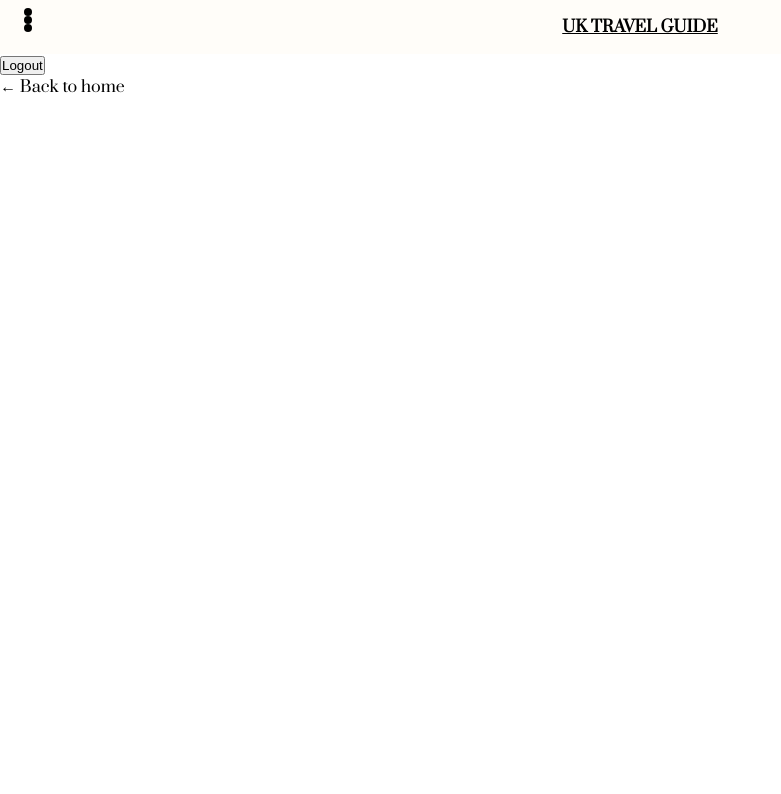
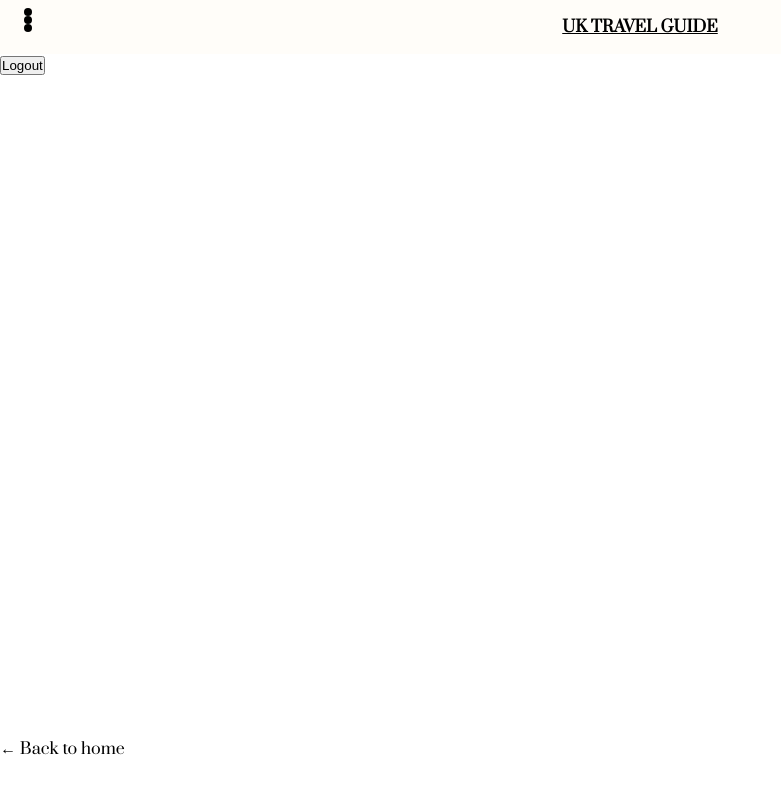
Before and after one commit to fac21/final-project-RASE, a Next.js app: page /logout in a window 1280 px wide. Shown: the top 794 px of the page, without its empty margins (0-781 px from the left). Built offline with nearby package versions, Linux system fonts and the light colour scheme.

Commit message:
moving back to home link
Co-authored-by: Evgeny Pletnev <e.a.pletnev@gmail.com>
Co-authored-by: Rosie O'Donnell <61861015+Rosie-ODonnell@users.noreply.github.com>
Co-authored-by: designaky <63958540+designaky@users.noreply.github.com>A

```diff
--- a/components/Layout/Layout.jsx
+++ b/components/Layout/Layout.jsx
@@ -30,7 +30,7 @@ export default function Layout({ children, home, open, setOpen }) {
       </header>
       <main>{children}</main>
       {!home && (
-        <div>
+        <div className="homeLink">
           <Link href="/">
             <a>← Back to home</a>
           </Link>
--- a/pages/login.js
+++ b/pages/login.js
@@ -39,7 +39,7 @@ export default function Login({ open, setOpen }) {
             Login
           </button>
         </StyledForm>
-        <Link href="/login">
+        <Link href="/signup">
           <p>
             Don't have an account? <a>Sign up</a>
           </p>
--- a/pages/signup.js
+++ b/pages/signup.js
@@ -62,7 +62,7 @@ export default function SignUp({ open, setOpen }) {
           <button>Create account</button>
         </StyledForm>
 
-        <Link href="/login">
+        <Link href="/signup">
           <p>
             Already have an account? <a>Log in</a>
           </p>
--- a/styles/globals.css
+++ b/styles/globals.css
@@ -20,3 +20,8 @@ h1 {
   display: flex;
   justify-content: center;
 }
+
+.homeLink {
+  position: absolute;
+  bottom: 40px;
+}
```
Also changed, not shown: styles/StyledComponents/auth.styled.jsx (+15 -5 lines).
